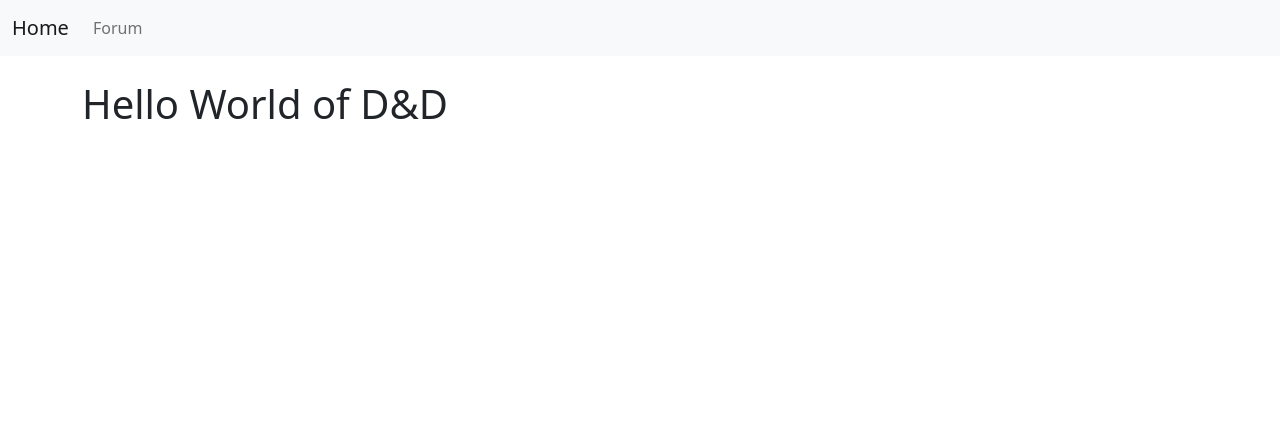
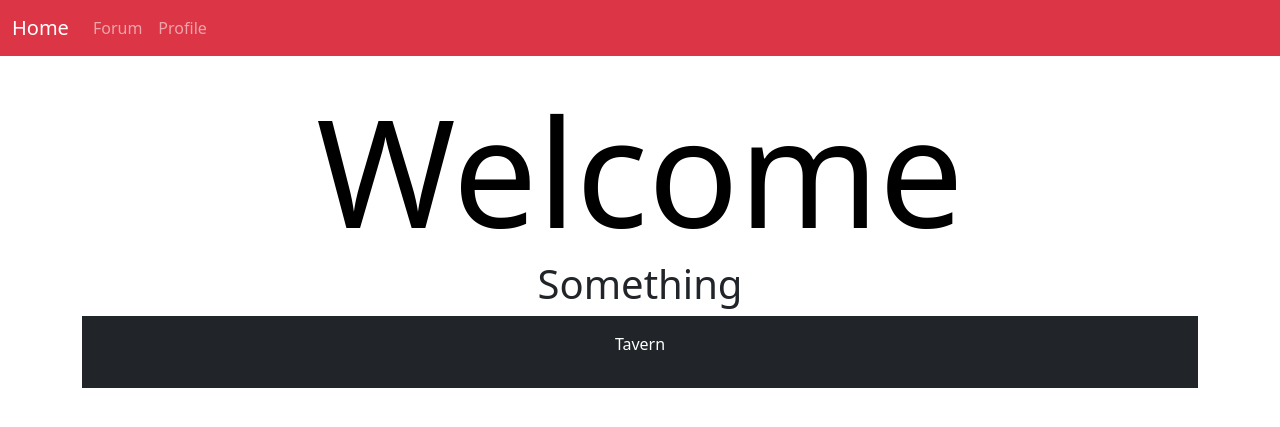
Before and after one commit to paul-mp/Tavern, a Flask app: page / in a window 1280 px wide. Shown: the top 427 px of the page. Run offline with Flask 3, Linux system fonts and the light colour scheme; some libraries are stand-ins or nearby versions.

Commit message:
Updating app.py and _templates and index

```diff
--- a/app.py
+++ b/app.py
@@ -9,3 +9,7 @@ def index():
 @app.route("/forum", methods=["GET"])
 def forum():
     return render_template("forum.html", forum=True)
+
+@app.route("/profile", methods=["GET"])
+def profile():
+    return render_template("profile.html", forum=True)
--- a/templates/_templates.html
+++ b/templates/_templates.html
@@ -4,12 +4,13 @@
   <meta charset="UTF-8">
   <meta http-equiv="X-UA-Compatible" content="IE=edge">
   <meta name="viewport" content="width=device-width, initial-scale=1.0">
+  <link rel="stylesheet" href="Styles/styles.css">
   <link href="https://cdn.jsdelivr.net/npm/bootstrap@5.1.3/dist/css/bootstrap.min.css" rel="stylesheet" integrity="sha384-1BmE4kWBq78iYhFldvKuhfTAU6auU8tT94WrHftjDbrCEXSU1oBoqyl2QvZ6jIW3" crossorigin="anonymous">
   <script defer src="https://cdn.jsdelivr.net/npm/bootstrap@5.1.3/dist/js/bootstrap.bundle.min.js" integrity="sha384-ka7Sk0Gln4gmtz2MlQnikT1wXgYsOg+OMhuP+IlRH9sENBO0LRn5q+8nbTov4+1p" crossorigin="anonymous"></script>
   <title>{% block title %}{% endblock %}</title>
 </head>
 <body>
-  <nav class="navbar navbar-expand-lg navbar-light bg-light">
+  <nav class="navbar navbar-expand-lg navbar-dark bg-danger">
     <div class="container-fluid">
       <a class="navbar-brand" href="/">Home</a>
       <button class="navbar-toggler" type="button" data-bs-toggle="collapse" data-bs-target="#navbarSupportedContent" aria-controls="navbarSupportedContent" aria-expanded="false" aria-label="Toggle navigation">
@@ -20,6 +21,9 @@
           <li class="nav-item">
             <a class="nav-link{% if forum %} active{% endif %}" href="/forum">Forum</a>
           </li>
+          <li class="nav-item">
+            <a class="nav-link{% if forum %} active{% endif %}" href="/profile">Profile</a>
+          </li>
         </ul>
       </div>
     </div>
@@ -27,5 +31,8 @@
   <div class="container pt-4">
     {% block body %}{% endblock %}
   </div>
+  <script src="https://stackpath.bootstrapcdn.com/bootstrap/4.5.2/js/bootstrap.min.js"></script>
 </body>
 </html>
+<!DOCTYPE html>
+<html lang="en">
--- a/templates/index.html
+++ b/templates/index.html
@@ -12,6 +12,14 @@
 {% extends '_templates.html' %}
 {% block title %}Welcome to Tavern{% endblock %}
 {% block body %}
-    <h1>Hello World of D&D</h1>
+<header class="container text-center flex-grow-1 d-flex align-items-center justify-content-center">
+    <h1 class="header mb-0">Welcome</h1>
+</header>
+<main class="container text-center my-auto">
+    <h1>Something</h1>
+</main>
+<footer class="bg-dark text-white text-center py-3">
+    <p>Tavern</p>
+</footer>
 {% endblock %}
 <!-- Bryan Zeagler -->
```
